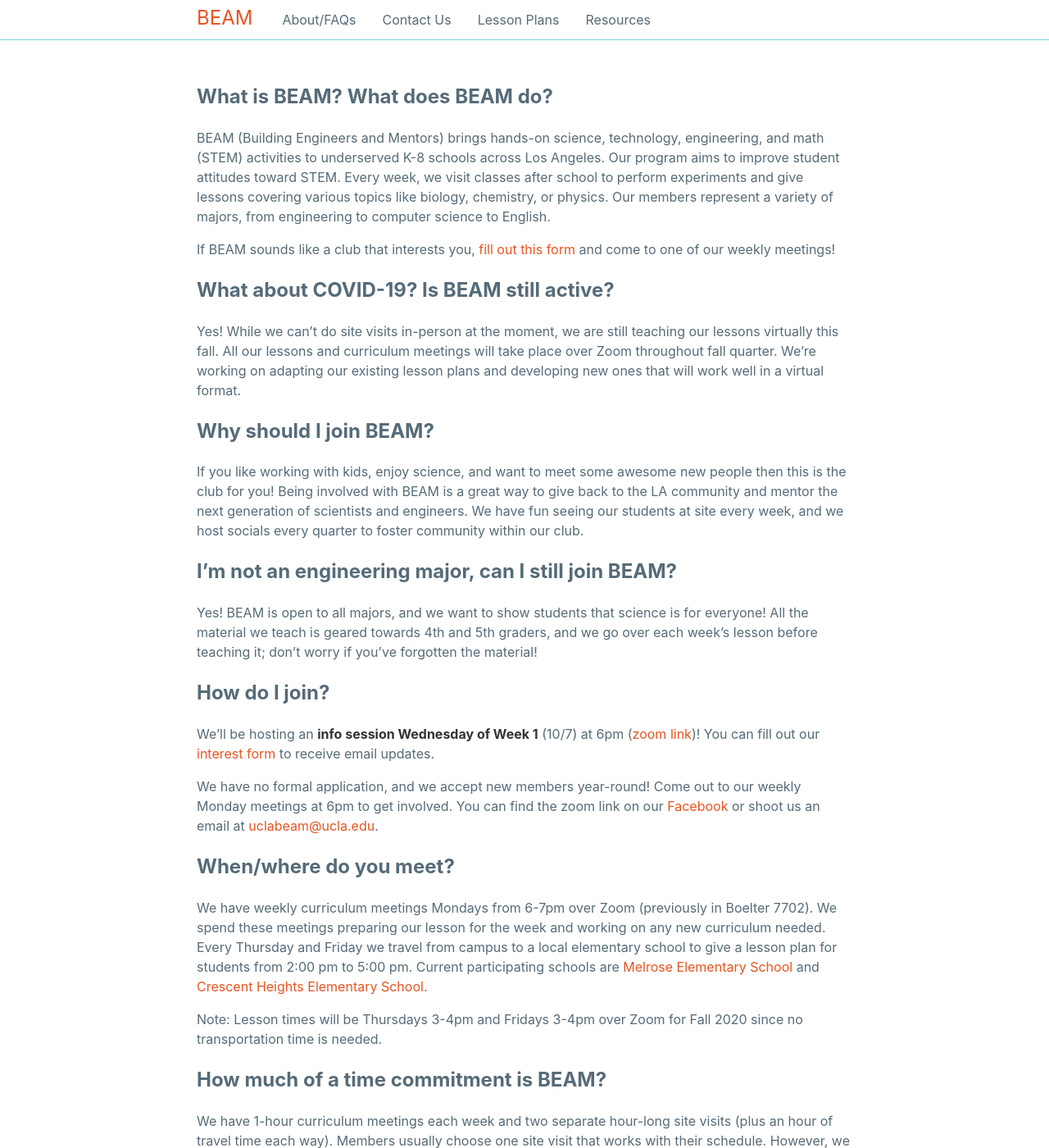
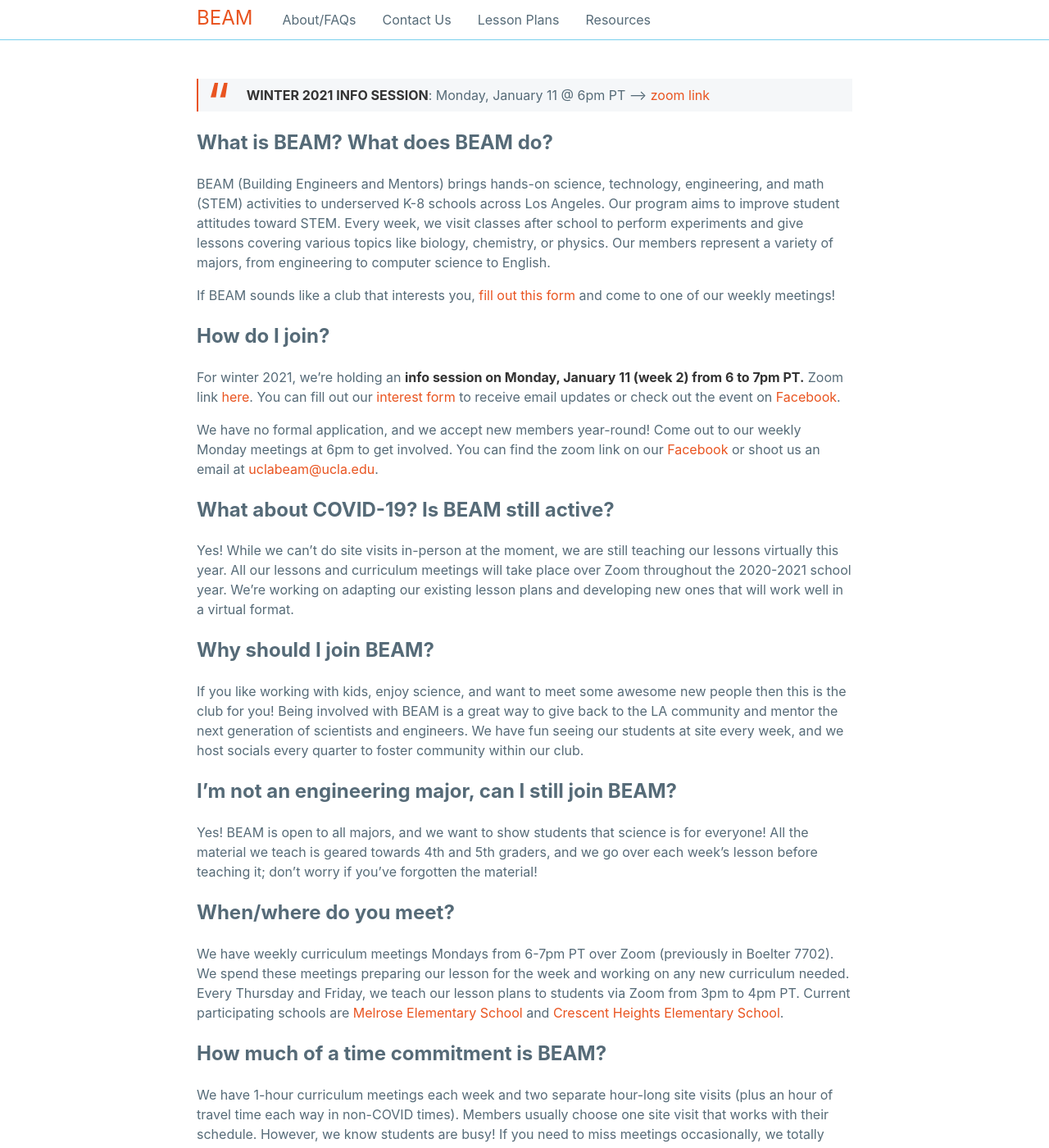
Before and after one commit to beam-ucla/beam-website, a Jekyll site: the page built from about.md, in a window 1280 px wide and 1400 px high. Shown: the whole window at 82% size. Built offline with Jekyll 4.4.1, drawn with Linux system fonts in a browser that asks for light colours; some of the changed text lies outside the part shown.

Commit message:
winter 21 updates

```diff
--- a/about.md
+++ b/about.md
@@ -2,6 +2,9 @@
 layout: page
 title: About BEAM and FAQs
 ---
+
+> **WINTER 2021 INFO SESSION**:
+Monday, January 11 @ 6pm PT --> [zoom link](https://ucla.zoom.us/j/91395829842?pwd=UGxaMzJqYTYvSSt5cW5kSTc4aDFFdz09)
 
 ## What is BEAM? What does BEAM do?
 
@@ -9,9 +12,15 @@ BEAM (Building Engineers and Mentors) brings hands-on science, technology, engin
 
 If BEAM sounds like a club that interests you, [fill out this form](https://forms.gle/TjkkNKZtcaP9qoHL7) and come to one of our weekly meetings!
 
+## How do I join?
+
+For winter 2021, we're holding an **info session on Monday, January 11 (week 2) from 6 to 7pm PT.** Zoom link [here](https://ucla.zoom.us/j/91395829842?pwd=UGxaMzJqYTYvSSt5cW5kSTc4aDFFdz09). You can fill out our [interest form](https://forms.gle/TjkkNKZtcaP9qoHL7) to receive email updates or check out the event on [Facebook](https://www.facebook.com/events/256134659506356/).
+
+We have no formal application, and we accept new members year-round! Come out to our weekly Monday meetings at 6pm to get involved. You can find the zoom link on our [Facebook]({{site.facebook}}) or shoot us an email at [uclabeam@ucla.edu](mailto:uclabeam@ucla.edu).
+
 ## What about COVID-19? Is BEAM still active?
 
-Yes! While we can't do site visits in-person at the moment, we are still teaching our lessons virtually this fall. All our lessons and curriculum meetings will take place over Zoom throughout fall quarter. We're working on adapting our existing lesson plans and developing new ones that will work well in a virtual format.
+Yes! While we can't do site visits in-person at the moment, we are still teaching our lessons virtually this year. All our lessons and curriculum meetings will take place over Zoom throughout the 2020-2021 school year. We're working on adapting our existing lesson plans and developing new ones that will work well in a virtual format.
 
 ## Why should I join BEAM?
 
@@ -21,25 +30,17 @@ If you like working with kids, enjoy science, and want to meet some awesome new
 
 Yes! BEAM is open to all majors, and we want to show students that science is for everyone! All the material we teach is geared towards 4th and 5th graders, and we go over each week's lesson before teaching it; don't worry if you've forgotten the material!
 
-## How do I join?
-
-We'll be hosting an **info session Wednesday of Week 1** (10/7) at 6pm ([zoom link](https://ucla.zoom.us/j/93399275480?pwd=TndrREZLU0o2K2R6Vm1CR05CSG5LQT09))! You can fill out our [interest form](https://forms.gle/TjkkNKZtcaP9qoHL7) to receive email updates.
-
-We have no formal application, and we accept new members year-round! Come out to our weekly Monday meetings at 6pm to get involved. You can find the zoom link on our [Facebook]({{site.facebook}}) or shoot us an email at [uclabeam@ucla.edu](mailto:uclabeam@ucla.edu).
-
 ## When/where do you meet?
 
-We have weekly curriculum meetings Mondays from 6-7pm over Zoom (previously in Boelter 7702). We spend these meetings preparing our lesson for the week and working on any new curriculum needed. Every Thursday and Friday we travel from campus to a local elementary school to give a lesson plan for students from 2:00 pm to 5:00 pm. Current participating schools are [Melrose Elementary School](https://melrose-lausd-ca.schoolloop.com/) and [Crescent Heights Elementary School](https://crescentheightsmagnet-lausd-ca.schoolloop.com/).
-
-Note: Lesson times will be Thursdays 3-4pm and Fridays 3-4pm over Zoom for Fall 2020 since no transportation time is needed.
+We have weekly curriculum meetings Mondays from 6-7pm PT over Zoom (previously in Boelter 7702). We spend these meetings preparing our lesson for the week and working on any new curriculum needed. Every Thursday and Friday, we teach our lesson plans to students via Zoom from 3pm to 4pm PT. Current participating schools are [Melrose Elementary School](https://melrose-lausd-ca.schoolloop.com/) and [Crescent Heights Elementary School](https://crescentheightsmagnet-lausd-ca.schoolloop.com/).
 
 ## How much of a time commitment is BEAM?
 
-We have 1-hour curriculum meetings each week and two separate hour-long site visits (plus an hour of travel time each way). Members usually choose one site visit that works with their schedule. However, we know students are busy! If you need to miss meetings occasionally, we totally understand. If you can't make the Thursday or Friday site visits for a quarter, we still encourage you to come to curriculum meetings and stay involved!
+We have 1-hour curriculum meetings each week and two separate hour-long site visits (plus an hour of travel time each way in non-COVID times). Members usually choose one site visit that works with their schedule. However, we know students are busy! If you need to miss meetings occasionally, we totally understand. If you can't make the Thursday or Friday site visits for a quarter, we still encourage you to come to curriculum meetings and stay involved!
 
 ## Do I need to transport myself to site visits?
 
-Nope! We rent cars through UCLA and one of our members with a license drives everyone to site visits.
+Nope! Our lessons for the 2020-2021 are all virtual. When we return to in-person site visits, we rent cars through UCLA and one of our members with a license drives everyone to site visits.
 
 ## Who's behind BEAM?
 
--- a/css/style.css
+++ b/css/style.css
@@ -12,7 +12,7 @@ body{
 .content{
 	z-index: 10;
 	width: 100%;
-	height: 100%;
+	height: 90%;
 	display: flex;
   align-items: center;
   justify-content: left;
@@ -34,6 +34,19 @@ body{
 	max-width: 50%;
 	padding: 1em;
 }
+.alert{
+	background-color: #FFBD33;
+}
+
+.alert h3 {
+	margin: 0;
+	text-align: center;
+	padding: 2px;
+}
+
+.blue-link {
+	color: #3368FF;
+}
 
 .vcenter-contents{
   display: flex;
--- a/index.html
+++ b/index.html
@@ -4,6 +4,9 @@ title: BEAM
 ---
 
 <div class="index-background"></div>
+<div class="alert">
+	<h3>WINTER 2021 INFO SESSION: <span style="font-weight:normal">Monday 1/11 6pm PT -- <a class="blue-link" href="https://ucla.zoom.us/j/91395829842?pwd=UGxaMzJqYTYvSSt5cW5kSTc4aDFFdz09">zoom link</a></span></h3>
+</div>
 <div class="content">
 	<div class="hero-banner">
 		<h1 class="title title-1">Building Engineers and Mentors @ UCLA</h1>
```
